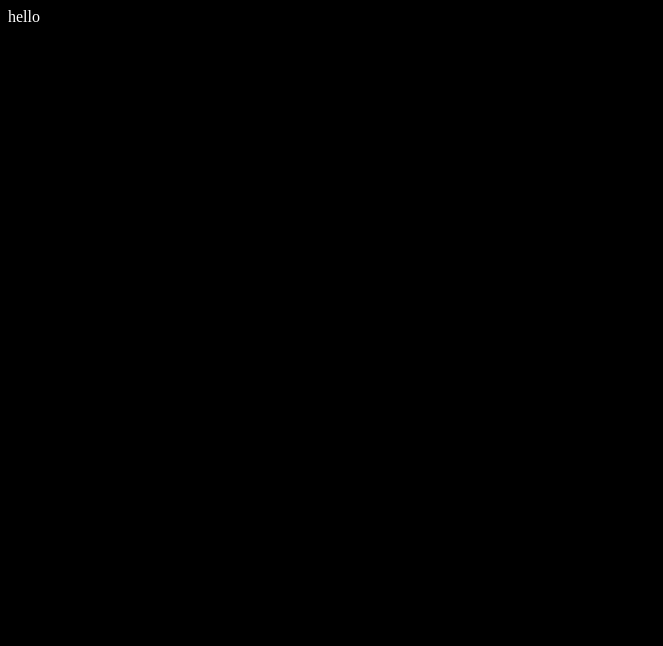
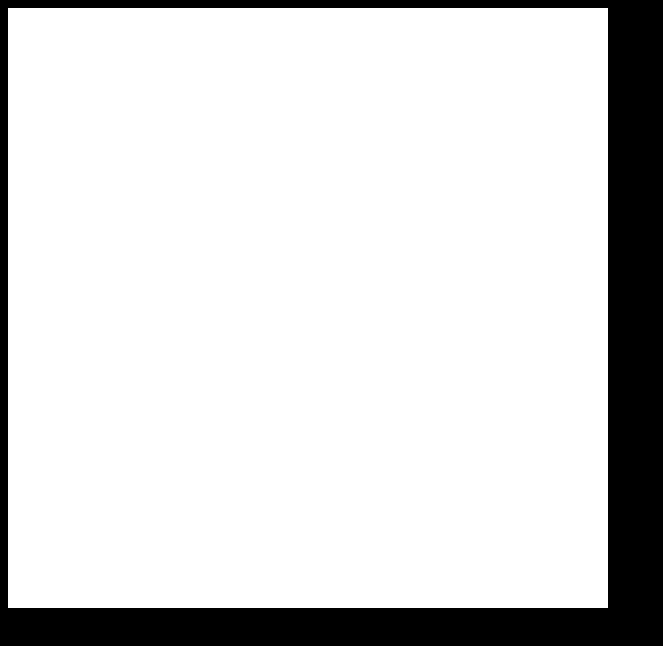
Before and after one commit to ck-js/To-Do-App, a website built with webpack: page dist/index.html in a window 1280 px wide. Shown: the whole page, without its empty margins (0-663 px from the left). Built offline with nearby package versions, Linux system fonts and the light colour scheme.

Commit message:
add task item and create task items component and export to index js to render to dom

```diff
--- a/src/index.js
+++ b/src/index.js
@@ -1,7 +1,15 @@
 import './style.css'
+import {
+    taskItemsContainer,
+createTaskItem,
+
+} from './user-interface'
+
 
 // all dom related functions go here
-
-
+// append task items container to output
 const output = document.getElementById('output')
-output.innerHTML = 'hello'
+output.appendChild(taskItemsContainer())
+// append task items to task items container
+const taskItemsParent = document.getElementById('task-items-container')
+taskItemsParent.appendChild(createTaskItem())
--- a/src/style.css
+++ b/src/style.css
@@ -2,3 +2,8 @@ body {
     background-color: black;
     color: white;
 }
+#task-items-container {
+    background-color: white;
+    height: 600px;
+    width: 600px;
+}
--- a/src/user-interface.js
+++ b/src/user-interface.js
@@ -1,6 +1,6 @@
 
 // array to store task item elements
-taskItemsArray = [];
+let taskItemsArray = ['Task1', 'Task2','Task3'];
 
 
 // create task items container
@@ -8,5 +8,30 @@ function taskItemsContainer() {
     const container = document.createElement('div')
     container.id = 'task-items-container'
 
+return container;
+}
+// create task item
+function createTaskItem() {
+    const container = document.createElement('div')
+    for (let i = 0;i < taskItemsArray.length; i++) {
+        const item = taskItemsArray[i];
+
+        const div = document.createElement('div');
+        div.textContent = item;
+
+
+console.log(item);
+        container.appendChild(div)
+    }
+    return container;
+
 
 }
+
+
+
+export {
+taskItemsContainer,
+createTaskItem,
+
+}
```
